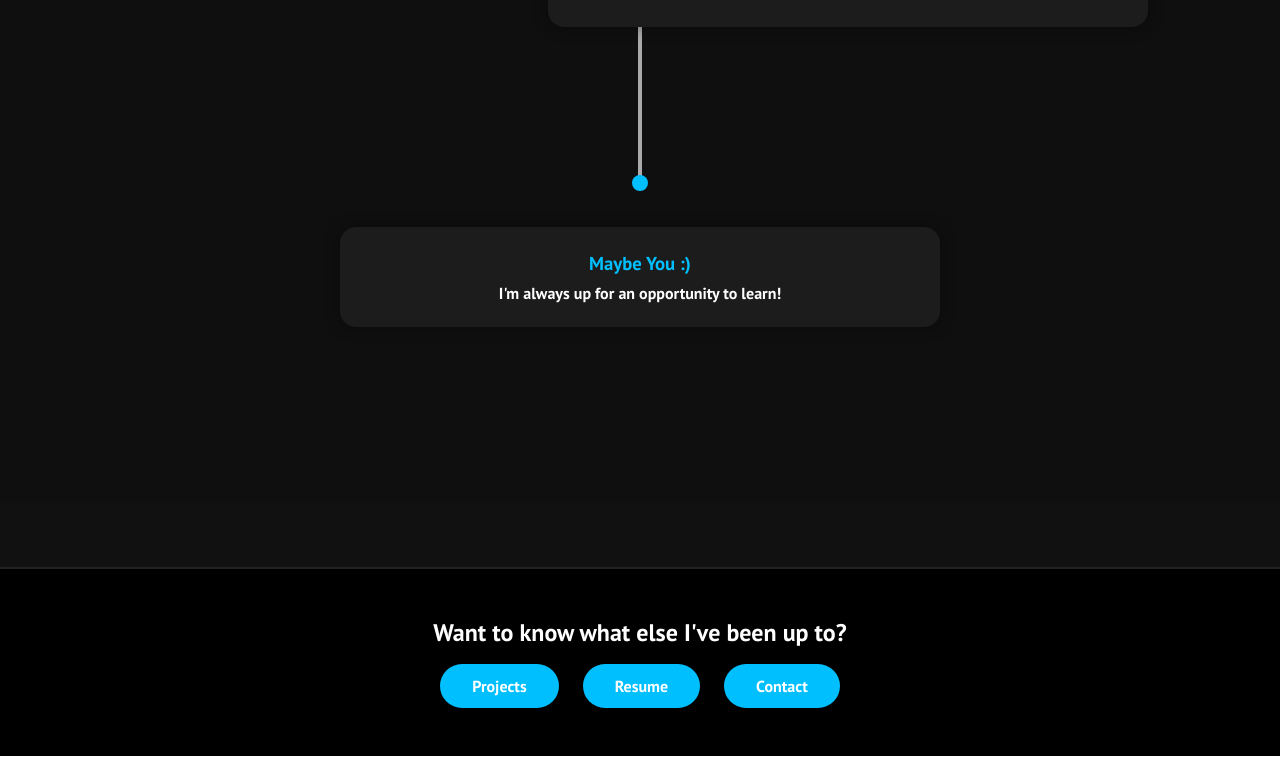
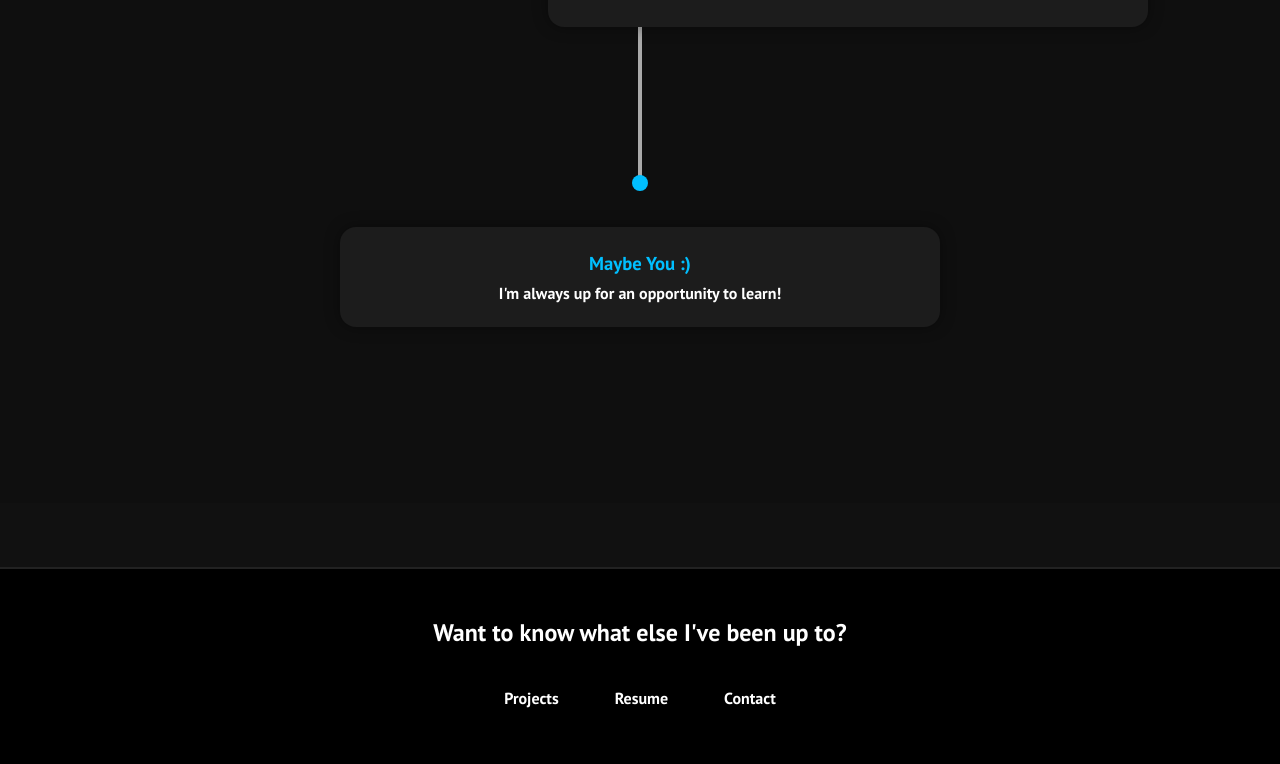
Before and after one commit to jpeek21/react-engineering-portfolio, a React (Create React App) app: page /#/ in a window 1280 px wide. Shown: the part 3519-4283 px from the top of the page. Built offline with nearby package versions, Linux system fonts and the light colour scheme.

Commit message:
Update Home.js buttons to nav-links

```diff
--- a/src/Components/Pages/Home.js
+++ b/src/Components/Pages/Home.js
@@ -38,9 +38,12 @@ function Home() {
       <div className="cta-section">
         <h2>Want to know what else I've been up to?</h2>
         <div className="cta-buttons">
-          <Link to="/Projects" className="cta-button">Projects</Link>
-          <Link to="/Resume" className="cta-button">Resume</Link>
-          <Link to="/Contact" className="cta-button">Contact</Link>
+          <div className="cta-buttons">
+  <Link to="/Projects" className="nav-links">Projects</Link>
+  <Link to="/Resume" className="nav-links">Resume</Link>
+  <Link to="/Contact" className="nav-links">Contact</Link>
+</div>
+
         </div>
       </div>
     </div>
```
